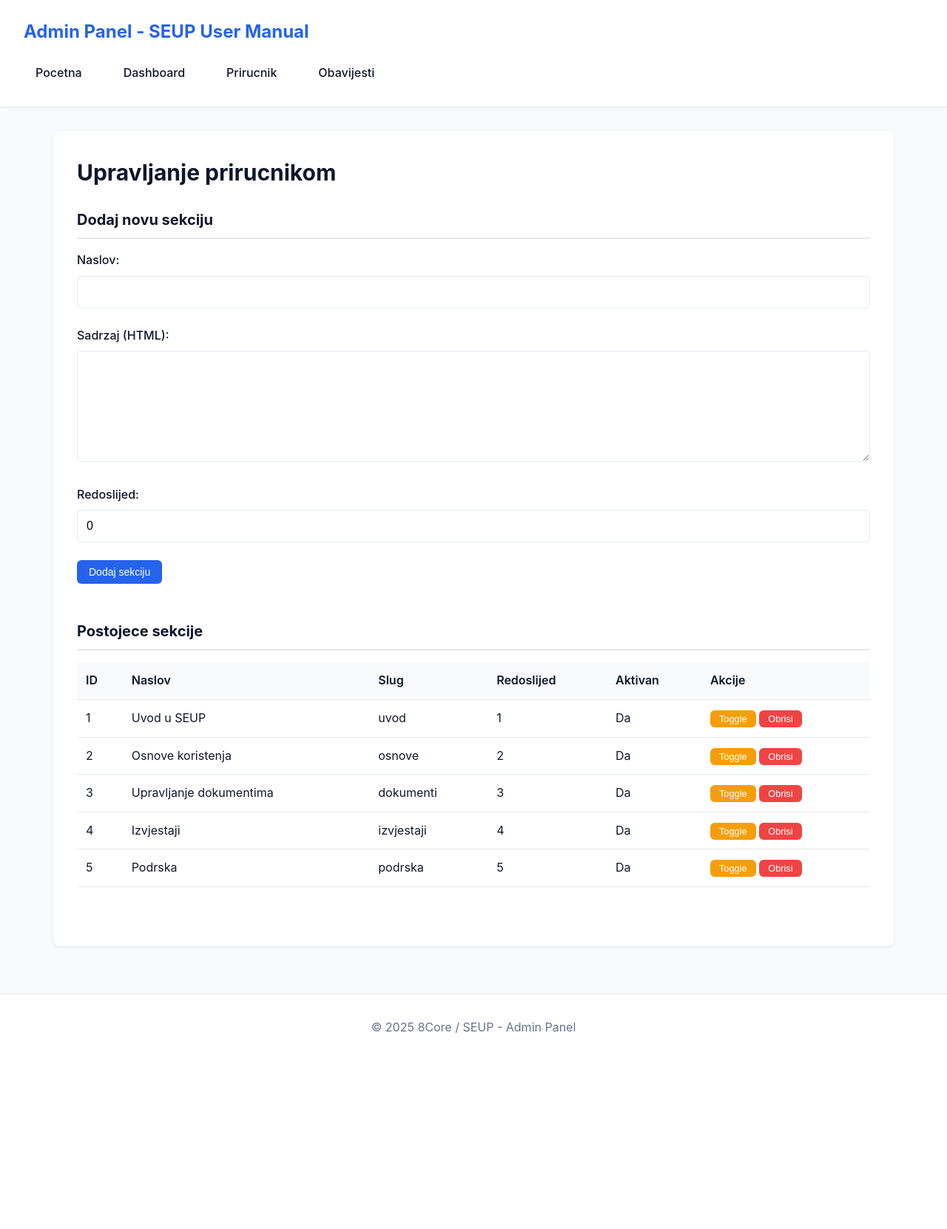
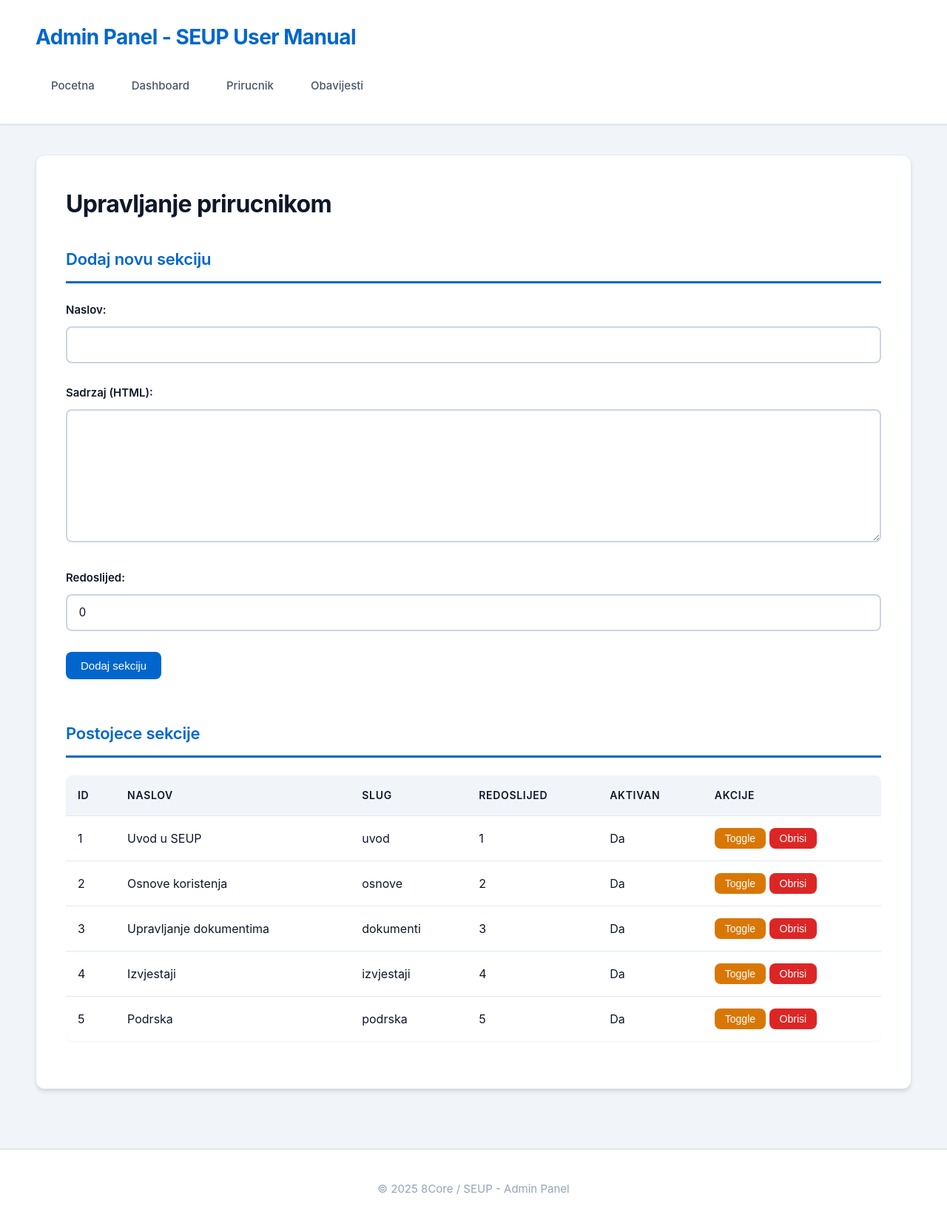
Before and after one commit to 8Core-Association/manual, a PHP site: page /admin/?action=manual in a window 1280 px wide. Shown: the whole page at 74% size. Before the commit the page ends 1396 px from the top, so only its background shows below. Run offline with PHP 8.4, Linux system fonts and the light colour scheme; data comes from the database, SQL or seed files in the repository.

Commit message:
Updated style.css

```diff
--- a/css/style.css
+++ b/css/style.css
@@ -5,148 +5,219 @@
 }
 
 :root {
-    --primary: #2563eb;
-    --primary-dark: #1e40af;
-    --secondary: #64748b;
-    --success: #22c55e;
-    --warning: #f59e0b;
-    --error: #ef4444;
-    --info: #0ea5e9;
-    --bg: #f8fafc;
-    --surface: #ffffff;
-    --border: #e2e8f0;
-    --text: #0f172a;
-    --text-light: #64748b;
+    --primary: #0066cc;
+    --primary-hover: #0052a3;
+    --secondary: #475569;
+    --success: #059669;
+    --warning: #d97706;
+    --error: #dc2626;
+    --info: #0284c7;
+    --bg-main: #f1f5f9;
+    --bg-surface: #ffffff;
+    --border: #cbd5e1;
+    --border-light: #e2e8f0;
+    --text-primary: #0f172a;
+    --text-secondary: #475569;
+    --text-muted: #94a3b8;
+    --shadow-sm: 0 1px 2px 0 rgba(0, 0, 0, 0.05);
+    --shadow-md: 0 4px 6px -1px rgba(0, 0, 0, 0.1), 0 2px 4px -1px rgba(0, 0, 0, 0.06);
+    --shadow-lg: 0 10px 15px -3px rgba(0, 0, 0, 0.1), 0 4px 6px -2px rgba(0, 0, 0, 0.05);
+    --radius-sm: 6px;
+    --radius-md: 8px;
+    --radius-lg: 12px;
 }
 
 body {
-    font-family: -apple-system, BlinkMacSystemFont, 'Segoe UI', Roboto, 'Helvetica Neue', Arial, sans-serif;
+    font-family: -apple-system, BlinkMacSystemFont, 'Segoe UI', Roboto, Oxygen, Ubuntu, Cantarell, sans-serif;
     line-height: 1.6;
-    color: var(--text);
-    background: var(--bg);
+    color: var(--text-primary);
+    background: var(--bg-main);
+    font-size: 16px;
 }
 
 header {
-    background: var(--surface);
-    border-bottom: 1px solid var(--border);
-    padding: 1.5rem 2rem;
-    box-shadow: 0 1px 3px rgba(0,0,0,0.05);
+    background: var(--bg-surface);
+    border-bottom: 2px solid var(--border-light);
+    padding: 1.75rem 3rem;
+    box-shadow: var(--shadow-sm);
+    position: sticky;
+    top: 0;
+    z-index: 100;
 }
 
 header h1 {
-    font-size: 1.5rem;
-    margin-bottom: 1rem;
+    font-size: 1.75rem;
+    font-weight: 700;
+    margin-bottom: 1.25rem;
     color: var(--primary);
+    letter-spacing: -0.02em;
 }
 
 nav {
     display: flex;
-    gap: 1.5rem;
+    gap: 0.5rem;
     flex-wrap: wrap;
 }
 
 nav a {
     text-decoration: none;
-    color: var(--text);
-    padding: 0.5rem 1rem;
-    border-radius: 6px;
-    transition: all 0.2s;
+    color: var(--text-secondary);
+    padding: 0.625rem 1.25rem;
+    border-radius: var(--radius-md);
+    transition: all 0.2s ease;
     font-weight: 500;
+    font-size: 0.9375rem;
+    border: 1px solid transparent;
 }
 
 nav a:hover {
-    background: var(--bg);
+    background: var(--bg-main);
     color: var(--primary);
+    border-color: var(--border);
+}
+
+nav a.active {
+    background: var(--primary);
+    color: white;
 }
 
 main {
-    max-width: 1200px;
-    margin: 2rem auto;
-    padding: 0 2rem;
+    max-width: 1280px;
+    margin: 2.5rem auto;
+    padding: 0 3rem;
 }
 
 h2 {
-    font-size: 1.875rem;
-    margin-bottom: 1.5rem;
-    color: var(--text);
+    font-size: 2rem;
+    font-weight: 700;
+    margin-bottom: 2rem;
+    color: var(--text-primary);
+    letter-spacing: -0.02em;
 }
 
 h3 {
-    font-size: 1.25rem;
-    margin: 1.5rem 0 1rem;
-    color: var(--text);
+    font-size: 1.375rem;
+    font-weight: 600;
+    margin: 2rem 0 1rem;
+    color: var(--text-primary);
+    letter-spacing: -0.01em;
+}
+
+h4 {
+    font-size: 1.125rem;
+    font-weight: 600;
+    margin: 1.5rem 0 0.75rem;
+    color: var(--text-primary);
+}
+
+p {
+    margin-bottom: 1rem;
+    color: var(--text-secondary);
+    line-height: 1.75;
 }
 
 .intro-section {
-    background: var(--surface);
-    padding: 2rem;
-    border-radius: 8px;
-    box-shadow: 0 1px 3px rgba(0,0,0,0.1);
-    margin-bottom: 2rem;
+    background: linear-gradient(135deg, var(--primary) 0%, #0052a3 100%);
+    padding: 3rem;
+    border-radius: var(--radius-lg);
+    box-shadow: var(--shadow-lg);
+    margin-bottom: 2.5rem;
+    color: white;
+}
+
+.intro-section h2 {
+    color: white;
+    margin-bottom: 1rem;
 }
 
 .intro-section p {
     font-size: 1.125rem;
-    color: var(--text-light);
+    color: rgba(255, 255, 255, 0.95);
     line-height: 1.8;
+    margin-bottom: 0;
 }
 
 .stats {
     display: grid;
-    grid-template-columns: repeat(auto-fit, minmax(200px, 1fr));
+    grid-template-columns: repeat(auto-fit, minmax(220px, 1fr));
     gap: 1.5rem;
-    margin: 2rem 0;
+    margin: 2.5rem 0;
 }
 
 .stat-card {
-    background: var(--surface);
-    padding: 1.5rem;
-    border-radius: 8px;
-    box-shadow: 0 1px 3px rgba(0,0,0,0.1);
+    background: var(--bg-surface);
+    padding: 2rem;
+    border-radius: var(--radius-lg);
+    box-shadow: var(--shadow-md);
     text-align: center;
+    transition: transform 0.2s ease, box-shadow 0.2s ease;
+    border: 1px solid var(--border-light);
+}
+
+.stat-card:hover {
+    transform: translateY(-4px);
+    box-shadow: var(--shadow-lg);
 }
 
 .stat-card .number {
-    font-size: 2rem;
-    font-weight: bold;
+    font-size: 2.5rem;
+    font-weight: 700;
     color: var(--primary);
     display: block;
     margin-bottom: 0.5rem;
+    letter-spacing: -0.02em;
 }
 
 .stat-card .label {
-    color: var(--text-light);
-    font-size: 0.875rem;
+    color: var(--text-muted);
+    font-size: 0.9375rem;
+    font-weight: 500;
+    text-transform: uppercase;
+    letter-spacing: 0.025em;
 }
 
 .search-box {
-    background: var(--surface);
-    padding: 1.5rem;
-    border-radius: 8px;
-    box-shadow: 0 1px 3px rgba(0,0,0,0.1);
-    margin-bottom: 2rem;
+    background: var(--bg-surface);
+    padding: 2rem;
+    border-radius: var(--radius-lg);
+    box-shadow: var(--shadow-md);
+    margin-bottom: 2.5rem;
+    border: 1px solid var(--border-light);
 }
 
 .search-box input {
     width: 100%;
-    padding: 0.75rem 1rem;
-    border: 1px solid var(--border);
-    border-radius: 6px;
+    padding: 1rem 1.25rem;
+    border: 2px solid var(--border);
+    border-radius: var(--radius-md);
     font-size: 1rem;
-    transition: border-color 0.2s;
+    transition: all 0.2s ease;
+    background: var(--bg-main);
 }
 
 .search-box input:focus {
     outline: none;
     border-color: var(--primary);
+    background: var(--bg-surface);
+    box-shadow: 0 0 0 3px rgba(0, 102, 204, 0.1);
+}
+
+.search-box input::placeholder {
+    color: var(--text-muted);
 }
 
 .manual-section {
-    background: var(--surface);
+    background: var(--bg-surface);
     padding: 2rem;
-    border-radius: 8px;
-    box-shadow: 0 1px 3px rgba(0,0,0,0.1);
+    border-radius: var(--radius-lg);
+    box-shadow: var(--shadow-md);
     margin-bottom: 1.5rem;
+    border: 1px solid var(--border-light);
+    transition: box-shadow 0.2s ease;
+}
+
+.manual-section:hover {
+    box-shadow: var(--shadow-lg);
 }
 
 .manual-section h3 {
@@ -236,54 +342,86 @@ h3 {
 }
 
 .admin-container {
-    background: var(--surface);
-    padding: 2rem;
-    border-radius: 8px;
-    box-shadow: 0 1px 3px rgba(0,0,0,0.1);
+    background: var(--bg-surface);
+    padding: 2.5rem;
+    border-radius: var(--radius-lg);
+    box-shadow: var(--shadow-md);
+    border: 1px solid var(--border-light);
 }
 
 .admin-section {
-    margin-bottom: 3rem;
+    margin-bottom: 3.5rem;
+}
+
+.admin-section:last-child {
+    margin-bottom: 0;
 }
 
 .admin-section h3 {
-    margin-bottom: 1rem;
-    border-bottom: 2px solid var(--border);
-    padding-bottom: 0.5rem;
+    margin-bottom: 1.5rem;
+    border-bottom: 3px solid var(--primary);
+    padding-bottom: 0.75rem;
+    color: var(--primary);
 }
 
 table {
     width: 100%;
     border-collapse: collapse;
-    margin: 1rem 0;
+    margin: 1.5rem 0;
+    background: var(--bg-surface);
+    border-radius: var(--radius-md);
+    overflow: hidden;
+    box-shadow: var(--shadow-sm);
 }
 
 table th,
 table td {
-    padding: 0.75rem;
+    padding: 1rem;
     text-align: left;
-    border-bottom: 1px solid var(--border);
+    border-bottom: 1px solid var(--border-light);
 }
 
 table th {
-    background: var(--bg);
+    background: var(--bg-main);
     font-weight: 600;
-    color: var(--text);
+    color: var(--text-primary);
+    font-size: 0.875rem;
+    text-transform: uppercase;
+    letter-spacing: 0.05em;
 }
 
-table tr:hover {
-    background: var(--bg);
+table tbody tr {
+    transition: background 0.15s ease;
+}
+
+table tbody tr:hover {
+    background: var(--bg-main);
+}
+
+table tbody tr:last-child td {
+    border-bottom: none;
 }
 
 .btn {
     display: inline-block;
-    padding: 0.5rem 1rem;
+    padding: 0.625rem 1.25rem;
     border: none;
-    border-radius: 6px;
+    border-radius: var(--radius-md);
     cursor: pointer;
-    font-size: 0.875rem;
-    transition: all 0.2s;
+    font-size: 0.9375rem;
+    font-weight: 500;
+    transition: all 0.2s ease;
     text-decoration: none;
+    text-align: center;
+}
+
+.btn:hover {
+    transform: translateY(-1px);
+    box-shadow: var(--shadow-md);
+}
+
+.btn:active {
+    transform: translateY(0);
 }
 
 .btn-primary {
@@ -292,53 +430,204 @@ table tr:hover {
 }
 
 .btn-primary:hover {
-    background: var(--primary-dark);
+    background: var(--primary-hover);
 }
 
 .btn-small {
-    padding: 0.25rem 0.75rem;
-    font-size: 0.8rem;
+    padding: 0.375rem 0.875rem;
+    font-size: 0.875rem;
 }
 
-.btn-success { background: var(--success); color: white; }
-.btn-warning { background: var(--warning); color: white; }
-.btn-error { background: var(--error); color: white; }
+.btn-success {
+    background: var(--success);
+    color: white;
+}
+
+.btn-success:hover {
+    background: #047857;
+}
+
+.btn-warning {
+    background: var(--warning);
+    color: white;
+}
+
+.btn-warning:hover {
+    background: #b45309;
+}
+
+.btn-error {
+    background: var(--error);
+    color: white;
+}
+
+.btn-error:hover {
+    background: #b91c1c;
+}
 
 .form-group {
-    margin-bottom: 1.5rem;
+    margin-bottom: 1.75rem;
 }
 
 .form-group label {
     display: block;
-    margin-bottom: 0.5rem;
-    font-weight: 500;
+    margin-bottom: 0.625rem;
+    font-weight: 600;
+    color: var(--text-primary);
+    font-size: 0.9375rem;
 }
 
 .form-group input,
 .form-group textarea,
 .form-group select {
     width: 100%;
-    padding: 0.75rem;
-    border: 1px solid var(--border);
-    border-radius: 6px;
+    padding: 0.875rem 1rem;
+    border: 2px solid var(--border);
+    border-radius: var(--radius-md);
     font-size: 1rem;
+    transition: all 0.2s ease;
+    background: var(--bg-surface);
+    color: var(--text-primary);
+}
+
+.form-group input:focus,
+.form-group textarea:focus,
+.form-group select:focus {
+    outline: none;
+    border-color: var(--primary);
+    box-shadow: 0 0 0 3px rgba(0, 102, 204, 0.1);
 }
 
 .form-group textarea {
-    min-height: 150px;
+    min-height: 180px;
     font-family: inherit;
+    resize: vertical;
+}
+
+.form-group select {
+    cursor: pointer;
+}
+
+.alert {
+    padding: 1rem 1.5rem;
+    border-radius: var(--radius-md);
+    margin-bottom: 1.5rem;
+    font-weight: 500;
+}
+
+.alert-success {
+    background: #d1fae5;
+    color: #065f46;
+    border-left: 4px solid var(--success);
+}
+
+.alert-error {
+    background: #fee2e2;
+    color: #991b1b;
+    border-left: 4px solid var(--error);
 }
 
 footer {
-    background: var(--surface);
-    border-top: 1px solid var(--border);
-    padding: 2rem;
+    background: var(--bg-surface);
+    border-top: 2px solid var(--border-light);
+    padding: 2.5rem;
     text-align: center;
-    color: var(--text-light);
-    margin-top: 4rem;
+    color: var(--text-muted);
+    margin-top: 5rem;
+    font-size: 0.9375rem;
+}
+
+footer p {
+    margin: 0;
+    color: var(--text-muted);
+}
+
+@media (max-width: 1024px) {
+    main {
+        padding: 0 2rem;
+    }
+
+    header {
+        padding: 1.5rem 2rem;
+    }
 }
 
 @media (max-width: 768px) {
+    header {
+        padding: 1.25rem 1.5rem;
+    }
+
+    header h1 {
+        font-size: 1.5rem;
+    }
+
+    main {
+        padding: 0 1.5rem;
+        margin: 1.5rem auto;
+    }
+
+    h2 {
+        font-size: 1.625rem;
+    }
+
+    h3 {
+        font-size: 1.25rem;
+    }
+
+    .stats {
+        grid-template-columns: 1fr;
+        gap: 1rem;
+    }
+
+    .stat-card {
+        padding: 1.5rem;
+    }
+
+    nav {
+        gap: 0.5rem;
+    }
+
+    nav a {
+        padding: 0.5rem 1rem;
+        font-size: 0.875rem;
+    }
+
+    .intro-section {
+        padding: 2rem;
+    }
+
+    .search-box {
+        padding: 1.5rem;
+    }
+
+    .manual-section {
+        padding: 1.5rem;
+    }
+
+    .admin-container {
+        padding: 1.5rem;
+    }
+
+    table {
+        font-size: 0.875rem;
+    }
+
+    table th,
+    table td {
+        padding: 0.75rem;
+    }
+
+    .filter-tabs {
+        gap: 0.5rem;
+    }
+
+    .filter-tabs button {
+        padding: 0.5rem 1rem;
+        font-size: 0.875rem;
+    }
+}
+
+@media (max-width: 480px) {
     header {
         padding: 1rem;
     }
```
Also changed, not shown: other parts of css/style.css (+75 -28 lines).
